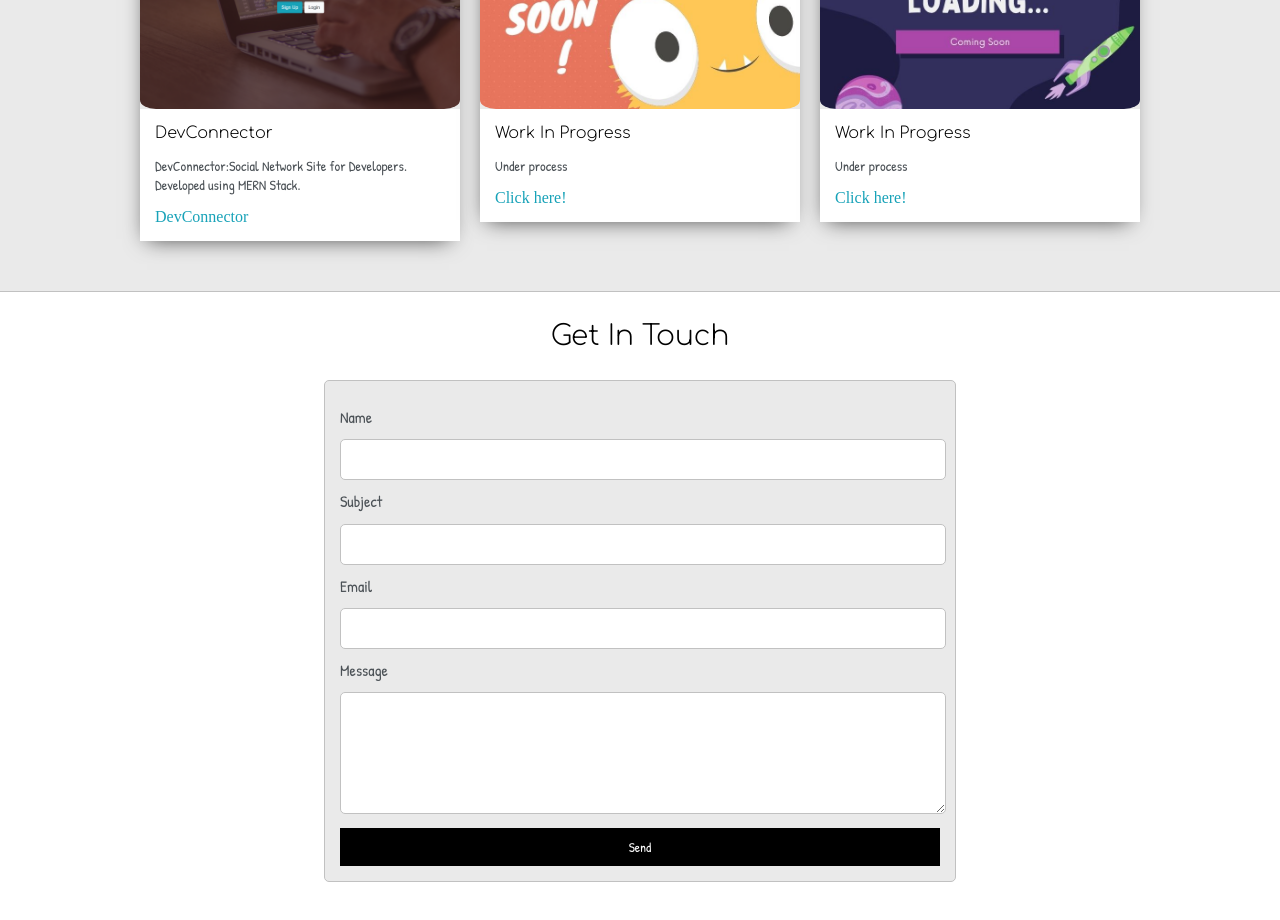
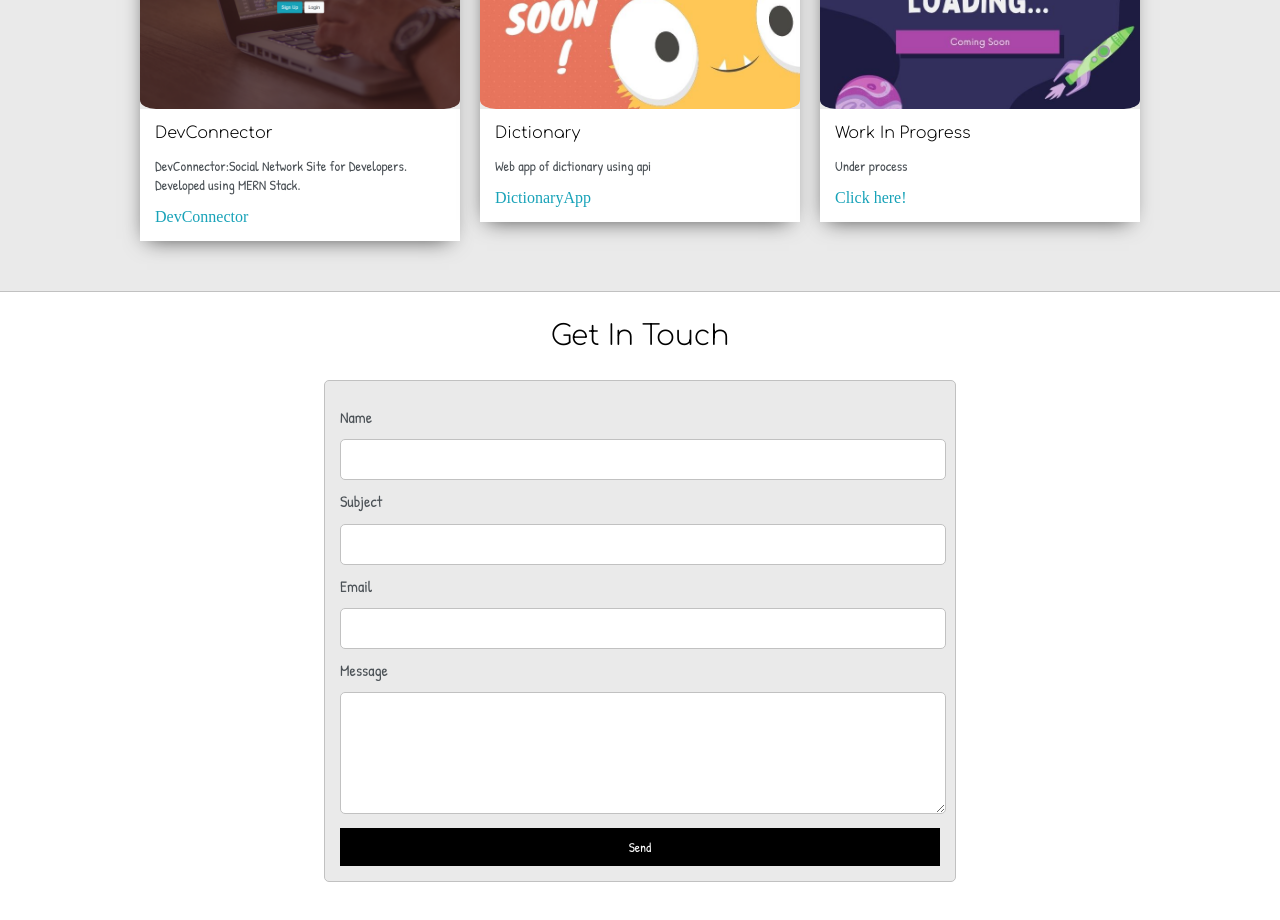
Before and after one commit to amjay3676/mywebsite, a plain HTML site: page index.html in a window 1280 px wide. Shown: the part 1560-2480 px from the top of the page. Drawn offline with Linux system fonts and the light colour scheme.

Commit message:
Update index.html
added second project link

```diff
--- a/index.html
+++ b/index.html
@@ -167,9 +167,9 @@
             <div class="post">
               <img class="thumbnail" src="images/Coming soon !.jpg" />
               <div class="post-preview">
-                <h6 class="post-title">Work In Progress</h6>
-                <p class="post-intro">Under process</p>
-                <a href="#">Click here!</a>
+                <h6 class="post-title">Dictionary</h6>
+                <p class="post-intro">Web app of dictionary using api</p>
+                <a href="https://amjay3676.github.io/Dictionary/">DictionaryApp</a>
               </div>
             </div>
           </div>
```
